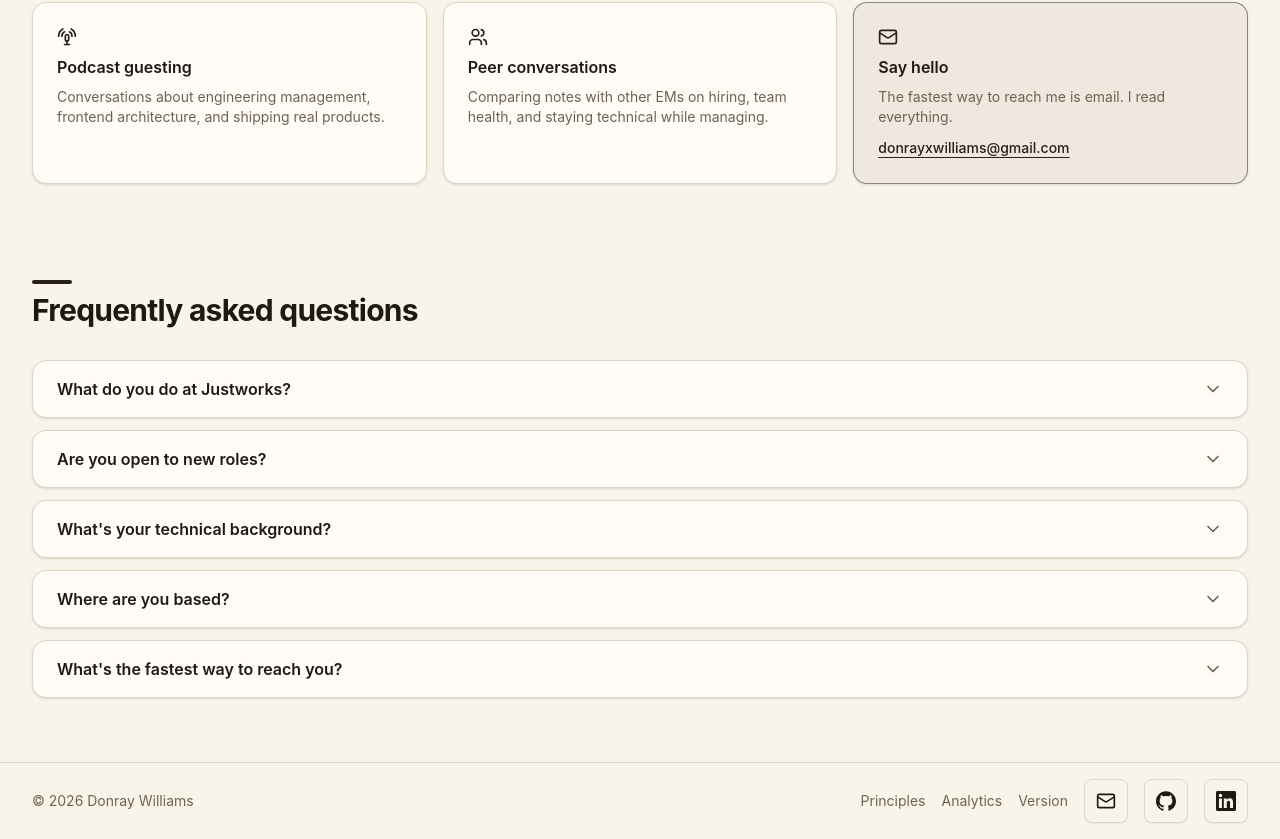
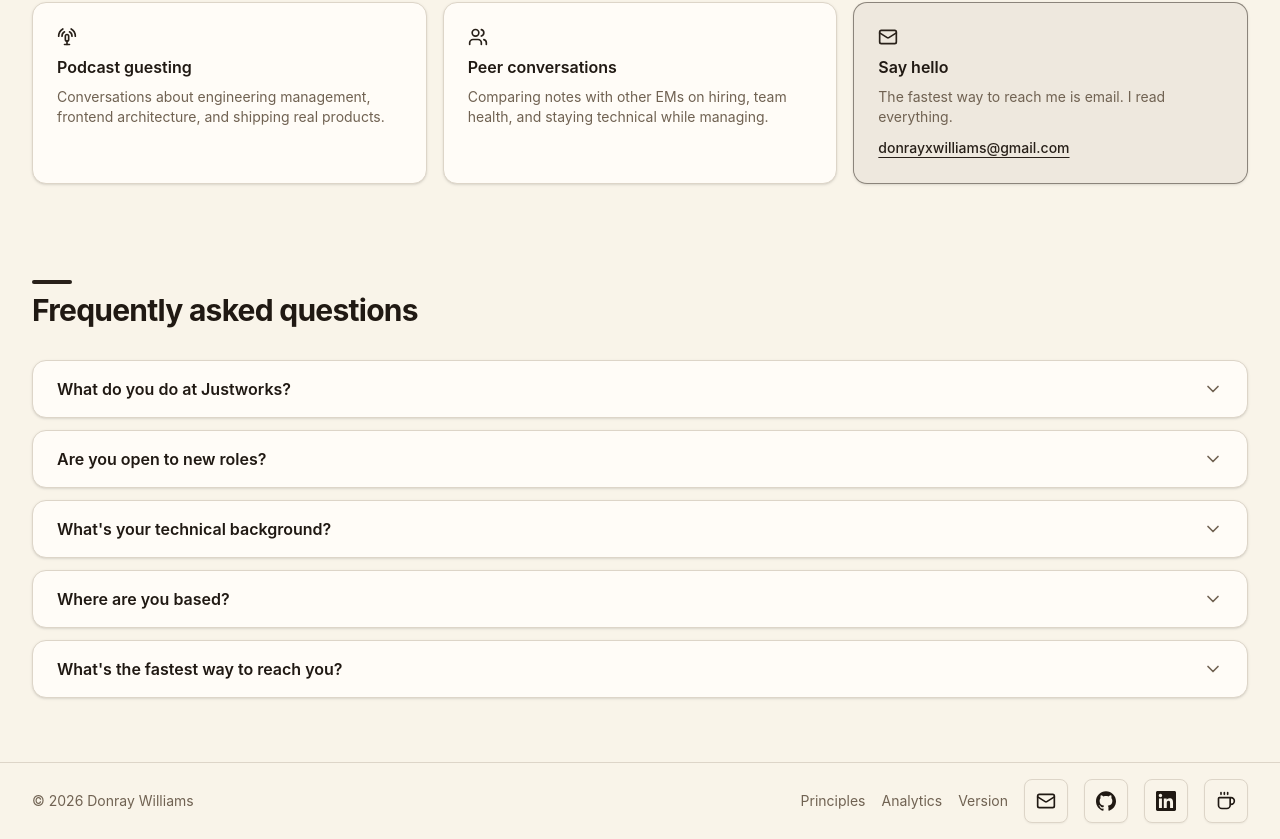
Before and after one commit to wdonray/donray.dev, a Next.js app: page / in a window 1280 px wide. Shown: the part 4146-4985 px from the top of the page. Built offline with nearby package versions, Linux system fonts and the light colour scheme.

Commit message:
feat: add Buy Me A Coffee button to footer

```diff
--- a/src/components/footer.tsx
+++ b/src/components/footer.tsx
@@ -1,11 +1,19 @@
 "use client";
 
+import type { ComponentType } from "react";
 import Link from "next/link";
-import { Mail } from "lucide-react";
+import { Coffee, Mail } from "lucide-react";
 import { Github, Linkedin } from "./ui/brand-icons";
 import { Button } from "./ui/button";
 
-const socialLinks = [
+interface SocialLink {
+  name: string;
+  url: string;
+  icon: ComponentType<{ className?: string }>;
+  ariaLabel?: string;
+}
+
+const socialLinks: SocialLink[] = [
   {
     name: "Email",
     url: "mailto:donrayxwilliams@gmail.com",
@@ -20,6 +28,12 @@ const socialLinks = [
     name: "LinkedIn",
     url: "https://www.linkedin.com/in/donrayxwilliams/",
     icon: Linkedin,
+  },
+  {
+    name: "Buy me a coffee",
+    url: "https://buymeacoffee.com/donrayxwils",
+    icon: Coffee,
+    ariaLabel: "Buy me a coffee",
   },
 ];
 
@@ -64,7 +78,9 @@ export default function Footer() {
                       href={social.url}
                       target="_blank"
                       rel="noopener noreferrer"
-                      aria-label={`Visit ${social.name} profile`}
+                      aria-label={
+                        social.ariaLabel ?? `Visit ${social.name} profile`
+                      }
                     >
                       <social.icon className="size-5" aria-hidden="true" />
                     </Link>
```
Also changed, not shown: 1 other file (tests, documents, lock files or other folders).
